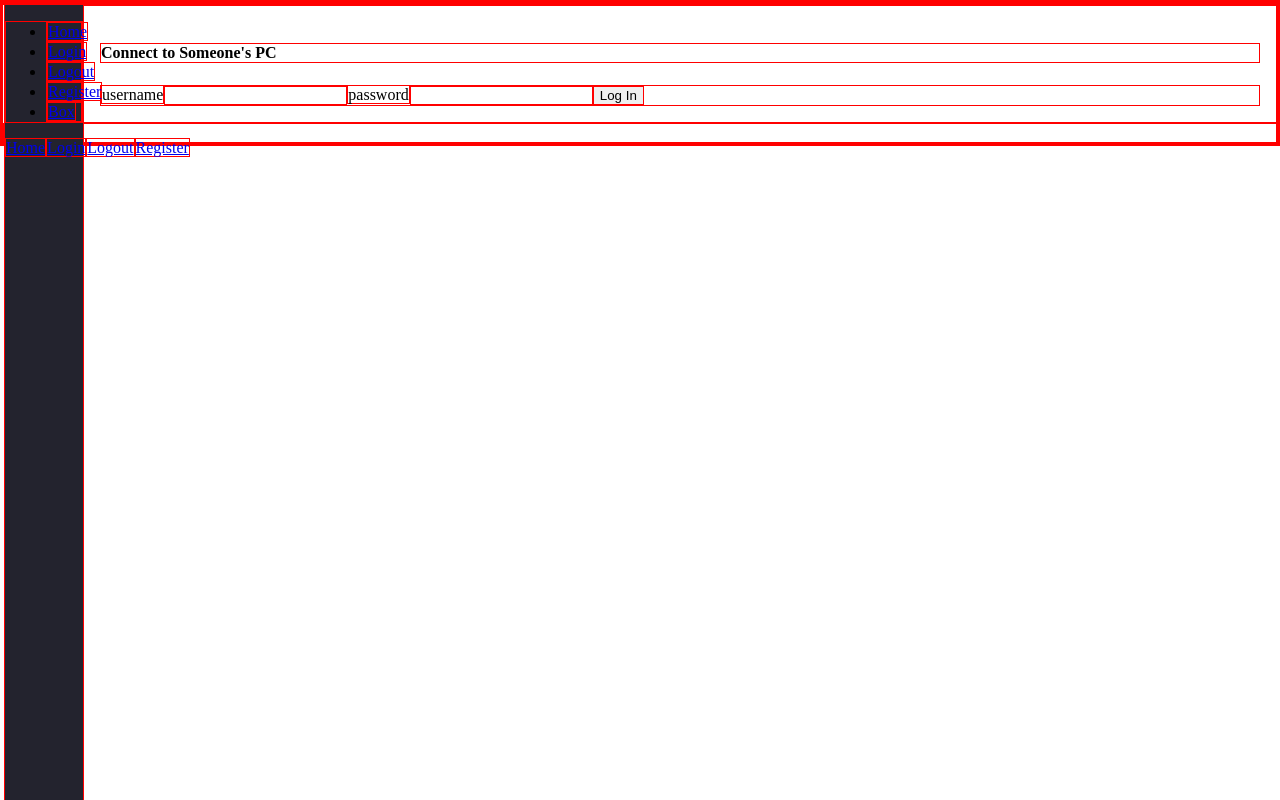
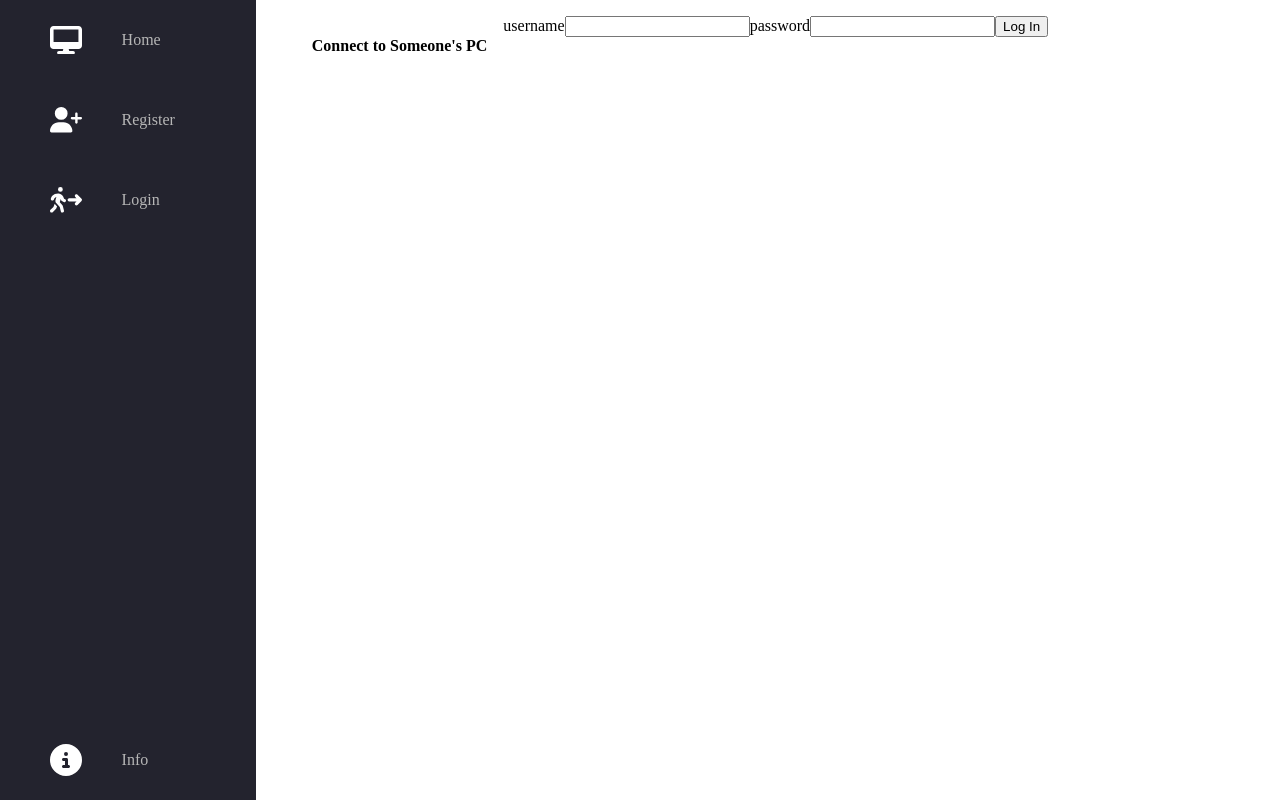
Before and after one commit to mgballou/react-someones-pc, a React (Vite) app: page /login in a window 1280 px wide. Built offline with nearby package versions, Linux system fonts and the light colour scheme; no server answers.

Commit message:
navbar and box styling

```diff
--- a/src/Components/Header/Header.css
+++ b/src/Components/Header/Header.css
@@ -1,16 +1,58 @@
+
 .navbar {
     width: 5rem;
     height: 100vh;
     position: fixed;
     background-color: var(--bg-primary);
+    transition: width 200ms ease;
 
 }
 
-.navbar-list {
+.nav-list {
     list-style: none;
     padding: 0;
     margin: 0;
     display: flex;
     flex-direction: column;
     align-items: center;
+    height: 100%;
+
 }
+
+.nav-item {
+    width: 80%;
+}
+
+.nav-item:last-child {
+    margin-top: auto;
+}
+
+.nav-link{
+    color: var(--text-primary);
+    text-decoration: none;
+    display: flex;
+    align-items: center;
+    height: 5rem;
+
+}
+
+.link-text {
+    display: none;
+    margin-left: 1rem;
+
+}
+
+.nav-link svg {
+    width: 2rem;
+    min-width: 2rem;
+    margin: 0 1.5rem;
+    fill: white;
+  }
+
+  .navbar:hover {
+    width: 16rem;
+  }
+
+  .navbar:hover .link-text{
+    display: block;
+  }
--- a/src/Components/Header/Header.jsx
+++ b/src/Components/Header/Header.jsx
@@ -12,47 +12,77 @@ function Header(props) {
     const { user } = useContext(UserContext)
 
     return (
-        <header>
+
             <nav className="navbar">
                 <ul className="nav-list">
                     <li className="nav-item">
-                        <Link to="/">Home
+                        <Link to="/" className="nav-link">
+                            <svg xmlns="http://www.w3.org/2000/svg" viewBox="0 0 576 512"><path d="M64 0C28.7 0 0 28.7 0 64V352c0 35.3 28.7 64 64 64H240l-10.7 32H160c-17.7 0-32 14.3-32 32s14.3 32 32 32H416c17.7 0 32-14.3 32-32s-14.3-32-32-32H346.7L336 416H512c35.3 0 64-28.7 64-64V64c0-35.3-28.7-64-64-64H64zM512 64V288H64V64H512z" /></svg>
 
+                            <span className="link-text">Home</span>
                         </Link>
+                    </li>
+                    {user ? <>
+                        <li className="nav-item">
+                                <Link to="/box" className="nav-link">
+                                    <svg xmlns="http://www.w3.org/2000/svg" id="box" viewBox="0 0 448 512"><path d="M50.7 58.5L0 160H208V32H93.7C75.5 32 58.9 42.3 50.7 58.5zM240 160H448L397.3 58.5C389.1 42.3 372.5 32 354.3 32H240V160zm208 32H0V416c0 35.3 28.7 64 64 64H384c35.3 0 64-28.7 64-64V192z" /></svg>
 
-                    </li>
-                    <li className="nav-item">
-                        <Link to="/login">Login
-
+                                    <span className="link-text">Box</span>
                                 </Link>
                             </li>
                             <li className="nav-item">
-                        <Link to="/logout">Logout
+                                <Link to="/teams" className="nav-link">
+                                    <svg xmlns="http://www.w3.org/2000/svg" viewBox="0 0 512 512"><path d="M24 56c0-13.3 10.7-24 24-24H80c13.3 0 24 10.7 24 24V176h16c13.3 0 24 10.7 24 24s-10.7 24-24 24H40c-13.3 0-24-10.7-24-24s10.7-24 24-24H56V80H48C34.7 80 24 69.3 24 56zM86.7 341.2c-6.5-7.4-18.3-6.9-24 1.2L51.5 357.9c-7.7 10.8-22.7 13.3-33.5 5.6s-13.3-22.7-5.6-33.5l11.1-15.6c23.7-33.2 72.3-35.6 99.2-4.9c21.3 24.4 20.8 60.9-1.1 84.7L86.8 432H120c13.3 0 24 10.7 24 24s-10.7 24-24 24H32c-9.5 0-18.2-5.6-22-14.4s-2.1-18.9 4.3-25.9l72-78c5.3-5.8 5.4-14.6 .3-20.5zM224 64H480c17.7 0 32 14.3 32 32s-14.3 32-32 32H224c-17.7 0-32-14.3-32-32s14.3-32 32-32zm0 160H480c17.7 0 32 14.3 32 32s-14.3 32-32 32H224c-17.7 0-32-14.3-32-32s14.3-32 32-32zm0 160H480c17.7 0 32 14.3 32 32s-14.3 32-32 32H224c-17.7 0-32-14.3-32-32s14.3-32 32-32z" /></svg>
 
+                                    <span className="link-text">Teams</span>
                                 </Link>
                             </li>
                             <li className="nav-item">
-                        <Link to="/register">Register
+                                <Link to="/create" className="nav-link">
+                                    <svg xmlns="http://www.w3.org/2000/svg" viewBox="0 0 448 512"><path d="M64 32C28.7 32 0 60.7 0 96V416c0 35.3 28.7 64 64 64H384c35.3 0 64-28.7 64-64V96c0-35.3-28.7-64-64-64H64zM200 344V280H136c-13.3 0-24-10.7-24-24s10.7-24 24-24h64V168c0-13.3 10.7-24 24-24s24 10.7 24 24v64h64c13.3 0 24 10.7 24 24s-10.7 24-24 24H248v64c0 13.3-10.7 24-24 24s-24-10.7-24-24z" /></svg>
 
+                                    <span className="link-text">Create</span>
                                 </Link>
                             </li>
                             <li className="nav-item">
-                        <Link to="/box">Box
+                                <Link to="/logout" className="nav-link">
+                                    <svg xmlns="http://www.w3.org/2000/svg" viewBox="0 0 640 512"><path d="M208 96a48 48 0 1 0 0-96 48 48 0 1 0 0 96zM123.7 200.5c1-.4 1.9-.8 2.9-1.2l-16.9 63.5c-5.6 21.1-.1 43.6 14.7 59.7l70.7 77.1 22 88.1c4.3 17.1 21.7 27.6 38.8 23.3s27.6-21.7 23.3-38.8l-23-92.1c-1.9-7.8-5.8-14.9-11.2-20.8l-49.5-54 19.3-65.5 9.6 23c4.4 10.6 12.5 19.3 22.8 24.5l26.7 13.3c15.8 7.9 35 1.5 42.9-14.3s1.5-35-14.3-42.9L281 232.7l-15.3-36.8C248.5 154.8 208.3 128 163.7 128c-22.8 0-45.3 4.8-66.1 14l-8 3.5c-32.9 14.6-58.1 42.4-69.4 76.5l-2.6 7.8c-5.6 16.8 3.5 34.9 20.2 40.5s34.9-3.5 40.5-20.2l2.6-7.8c5.7-17.1 18.3-30.9 34.7-38.2l8-3.5zm-30 135.1L68.7 398 9.4 457.4c-12.5 12.5-12.5 32.8 0 45.3s32.8 12.5 45.3 0L116.3 441c4.6-4.6 8.2-10.1 10.6-16.1l14.5-36.2-40.7-44.4c-2.5-2.7-4.8-5.6-7-8.6zm347.7 119c12.5 12.5 32.8 12.5 45.3 0s12.5-32.8 0-45.3L461.3 384H480c88.4 0 160-71.6 160-160s-71.6-160-160-160L352 64c-17.7 0-32 14.3-32 32s14.3 32 32 32l128 0c53 0 96 43 96 96s-43 96-96 96H461.3l25.4-25.4c12.5-12.5 12.5-32.8 0-45.3s-32.8-12.5-45.3 0l-80 80c-12.5 12.5-12.5 32.8 0 45.3l80 80z" /></svg>
+                                    <span className="link-text">Logout</span>
+                                </Link>
+                            </li>
+                    </>
+                        :
+                        <>
+                        <li className="nav-item">
+                            <Link to="/register" className="nav-link">
+                                <svg xmlns="http://www.w3.org/2000/svg" viewBox="0 0 640 512"><path d="M96 128a128 128 0 1 1 256 0A128 128 0 1 1 96 128zM0 482.3C0 383.8 79.8 304 178.3 304h91.4C368.2 304 448 383.8 448 482.3c0 16.4-13.3 29.7-29.7 29.7H29.7C13.3 512 0 498.7 0 482.3zM504 312V248H440c-13.3 0-24-10.7-24-24s10.7-24 24-24h64V136c0-13.3 10.7-24 24-24s24 10.7 24 24v64h64c13.3 0 24 10.7 24 24s-10.7 24-24 24H552v64c0 13.3-10.7 24-24 24s-24-10.7-24-24z" /></svg>
 
+                                <span className="link-text">Register</span>
+                            </Link>
+                        </li>
+                        <li className="nav-item">
+                            <Link to="/login" className="nav-link">
+                                <svg xmlns="http://www.w3.org/2000/svg" viewBox="0 0 640 512"><path d="M208 96a48 48 0 1 0 0-96 48 48 0 1 0 0 96zM123.7 200.5c1-.4 1.9-.8 2.9-1.2l-16.9 63.5c-5.6 21.1-.1 43.6 14.7 59.7l70.7 77.1 22 88.1c4.3 17.1 21.7 27.6 38.8 23.3s27.6-21.7 23.3-38.8l-23-92.1c-1.9-7.8-5.8-14.9-11.2-20.8l-49.5-54 19.3-65.5 9.6 23c4.4 10.6 12.5 19.3 22.8 24.5l26.7 13.3c15.8 7.9 35 1.5 42.9-14.3s1.5-35-14.3-42.9L281 232.7l-15.3-36.8C248.5 154.8 208.3 128 163.7 128c-22.8 0-45.3 4.8-66.1 14l-8 3.5c-32.9 14.6-58.1 42.4-69.4 76.5l-2.6 7.8c-5.6 16.8 3.5 34.9 20.2 40.5s34.9-3.5 40.5-20.2l2.6-7.8c5.7-17.1 18.3-30.9 34.7-38.2l8-3.5zm-30 135.1L68.7 398 9.4 457.4c-12.5 12.5-12.5 32.8 0 45.3s32.8 12.5 45.3 0L116.3 441c4.6-4.6 8.2-10.1 10.6-16.1l14.5-36.2-40.7-44.4c-2.5-2.7-4.8-5.6-7-8.6zM550.6 153.4c-12.5-12.5-32.8-12.5-45.3 0s-12.5 32.8 0 45.3L530.7 224H384c-17.7 0-32 14.3-32 32s14.3 32 32 32H530.7l-25.4 25.4c-12.5 12.5-12.5 32.8 0 45.3s32.8 12.5 45.3 0l80-80c12.5-12.5 12.5-32.8 0-45.3l-80-80z" /></svg>
+
+                                <span className="link-text">Login</span>
+                            </Link>
+                        </li>
+                        </>
+                    }
+
+                    <li className="nav-item">
+                        <Link to="/info" className="nav-link">
+                            <svg xmlns="http://www.w3.org/2000/svg" viewBox="0 0 512 512"><path d="M256 512A256 256 0 1 0 256 0a256 256 0 1 0 0 512zM216 336h24V272H216c-13.3 0-24-10.7-24-24s10.7-24 24-24h48c13.3 0 24 10.7 24 24v88h8c13.3 0 24 10.7 24 24s-10.7 24-24 24H216c-13.3 0-24-10.7-24-24s10.7-24 24-24zm40-208a32 32 0 1 1 0 64 32 32 0 1 1 0-64z" /></svg>
+                            <span className="link-text">Info</span>
                         </Link>
                     </li>
 
                 </ul>
 
-                <Link to="/">Home</Link>
-                <Link to="/login">Login</Link>
-                <Link to="/logout">Logout</Link>
-                <Link to="/register">Register</Link>
+
 
             </nav>
-            {user ? `You are ${user.username}` : <></>}
 
-        </header>
     )
 }
 
--- a/src/Components/Main/Main.jsx
+++ b/src/Components/Main/Main.jsx
@@ -13,6 +13,7 @@ function Main(props) {
 
 
     return (
+        <section className="main">
         <Routes >
             <Route path="/" element={<Home/>} />
             <Route path="/login" element={<Login/>} />
@@ -20,6 +21,7 @@ function Main(props) {
             <Route path="/register" element={<Register/>} />
             <Route path="/box" element={<Box/>} />
         </Routes>
+        </section>
 
     )
 }
--- /dev/null
+++ b/src/Components/PokeBoxCard/PokeBoxCard.css
@@ -0,0 +1,14 @@
+
+.frame {
+    background-color: rgba(164, 157, 157, 0.65);
+    border-radius: 50%;
+    width: 5rem;
+    height: 5rem;
+    display: flex;
+
+}
+
+.sprite {
+    width: 4rem;
+    margin: auto;
+}
--- /dev/null
+++ b/src/Pages/Box/Box.css
@@ -0,0 +1,7 @@
+section {
+    display: flex;
+    flex-direction: row;
+    flex-wrap: wrap;
+    justify-content: center;
+    gap: 1rem;
+}
--- a/src/Pages/Home/index.jsx
+++ b/src/Pages/Home/index.jsx
@@ -2,9 +2,9 @@
 function Home(props){
 
     return (
-        <section className="main">
+        <>
             Home
-        </section>
+        </>
     )
 }
 
--- a/src/Pages/Login/index.jsx
+++ b/src/Pages/Login/index.jsx
@@ -42,7 +42,7 @@ function Login (props){
     }
 
     return (
-        <section className="main">
+        <>
             <h4 className=''>Connect to Someone's PC</h4>
             <form className=''
             onSubmit={handleSubmit}>
@@ -65,7 +65,7 @@ function Login (props){
 
             </form>
 
-        </section>
+        </>
     )
 }
 
--- a/src/Pages/Logout/index.jsx
+++ b/src/Pages/Logout/index.jsx
@@ -16,9 +16,9 @@ function Logout(props){
     useEffect(() => {clearUserInfo()}, [])
 
     return (
-        <section className="main">
+        <>
             <p>Successfully logged out</p>
-        </section>
+        </>
     )
 }
 
--- a/src/Pages/Register/index.jsx
+++ b/src/Pages/Register/index.jsx
@@ -43,7 +43,7 @@ function Register(props){
     }
 
     return (
-        <section className="main">
+        <>
             <h4 className=''>Create an account</h4>
             <form
             className=''
@@ -68,7 +68,7 @@ function Register(props){
 
             </form>
 
-        </section>
+        </>
     )
 }
 
--- a/src/index.css
+++ b/src/index.css
@@ -1,6 +1,6 @@
 *{
   box-sizing: border-box;
-  border: 1px solid red;
+  /* border: 1px solid red; */
 }
 
 :root {
@@ -10,6 +10,7 @@
   --text-secondary: #ececec;
   --bg-primary: #23232e;
   --bg-secondary: #14141B;
+  --transition-speed: 600ms;
 
   /* font-family: Inter, system-ui, Avenir, Helvetica, Arial, sans-serif;
   line-height: 1.5;
```
Also changed, not shown: src/Components/PokeBoxCard/PokeBoxCard.jsx (+7 -4 lines), src/Pages/Box/index.jsx (+5 -3 lines). Lines whose indentation alone changed are shown as unchanged.
